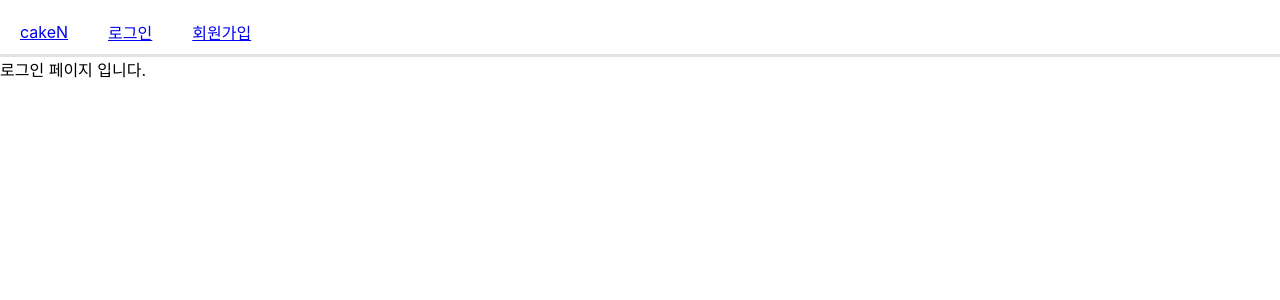
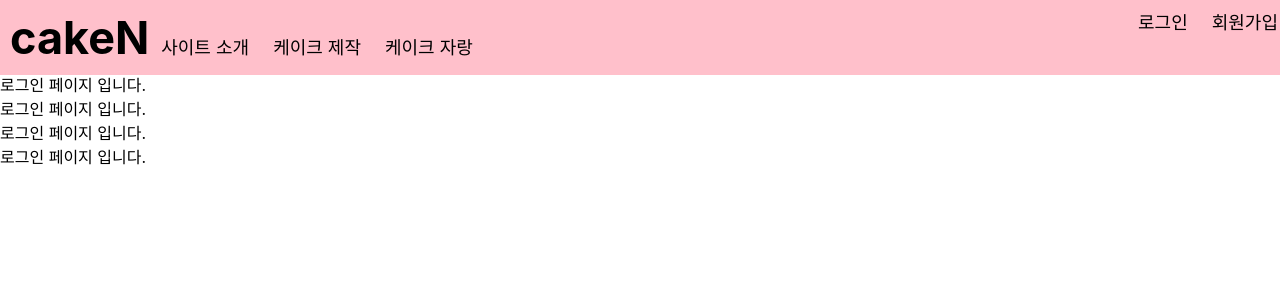
Before and after one commit to sm-CODE-IT/cakeN, a React (Create React App) app in the folder frontend/cake/: page /login in a window 1280 px wide. Shown: the top 300 px of the page. Built offline with nearby package versions, Linux system fonts and the light colour scheme.

Commit message:
[feat] 상단바 네비2

```diff
--- a/frontend/cake/src/App.css
+++ b/frontend/cake/src/App.css
@@ -1,14 +1,51 @@
-/* NaviHeader */
-header {
-  padding-top: 20px;
-  padding-bottom: 10px;
+/* body */
 
 
+/* NaviHeader */
+.NaviHeader {
+  overflow: hidden;
+
+  background-color: pink;
+  padding: 10px 10px; /* 줄어들기 전의 navbar 크기 */
+  transition: 0.4s; /* 패딩 줄어들 때 지연 */
+  position: fixed; /* sticky/fixed */
+  width: 100%;
+  top: 0; /* At the top */
+  z-index: 99;
+
+  text-align: center;
   display: flex;
-  align-items: center;
-  border-bottom: 3px solid #e2e2e2;
+  justify-content: space-between;
+
 }
 
-header a {
-  margin: 20px;
+/* 로고 속성 */
+#logo {
+  color: black;
+  font-size: 45px;
+  font-weight: bold;
+  text-decoration: none;
 }
+
+/* Navbar 링크 속성 지정 */
+.NaviHeader .menu {
+  color: black;
+  text-decoration: none;
+  padding: 12px;
+
+  font-size: 18px;
+  line-height: 25px;
+  border-radius: 4px;
+
+  transition: 0.5s;
+}
+
+
+/* 링크에 hover  */
+.NaviHeader .menu:hover {
+  background-color: cornsilk;
+}
+
+.NaviHeader .menu.active:hover {
+  background-color: cornsilk;
+}
--- a/frontend/cake/src/App.js
+++ b/frontend/cake/src/App.js
@@ -3,6 +3,9 @@ import './App.css';
 
 import NaviHeader from './components/NaviHeader';
 import Home from './pages/Home';
+import Intro from './pages/Intro';
+import Design from './pages/Design';
+import Contest from './pages/Contest';
 import Login from './pages/Login';
 import SignUp from './pages/SignUp';
 
@@ -14,6 +17,9 @@ function App() {
       <BrowserRouter>
         <Routes>
           <Route path='/' element={<Home />} />
+          <Route path='/intro' element={<Intro />} />
+          <Route path='/design' element={<Design />} />
+          <Route path='/contest' element={<Contest />} />
           <Route path='/login' element={<Login />} />
           <Route path='/signUp' element={<SignUp />} />
         </Routes>
--- a/frontend/cake/src/components/NaviHeader.js
+++ b/frontend/cake/src/components/NaviHeader.js
@@ -1,16 +1,16 @@
 const NaviHeader = () => {
 
     return (
-      <header>
-          <div>
-              <a href={"/"}>cakeN</a>
-              {/* <a href="./../">사이트 소개</a> */}
-              {/* <a href="">케이크 제작</a> */}
-              {/* <a href="">케이크 자랑</a> */}
+      <header className="NaviHeader">
+          <div className="left">
+              <a href={"/"} id="logo">cakeN</a>
+              <a href="/intro" className="menu">사이트 소개</a>
+              <a href="/design" className="menu">케이크 제작</a>
+              <a href="contest" className="menu">케이크 자랑</a>
           </div>
-          <div>
-              <a href={"/login"}>로그인</a>
-              <a href={"/signUp"}>회원가입</a>
+          <div className="right">
+              <a href={"/login"} className="menu">로그인</a>
+              <a href={"/signUp"} className="menu">회원가입</a>
           </div>
       </header>
     );
--- /dev/null
+++ b/frontend/cake/src/pages/Contest.js
@@ -0,0 +1,9 @@
+const Contest = () => {
+    return (
+        <div>
+            {"케이크 자랑."}
+        </div>
+    );
+};
+
+export default Contest;
--- /dev/null
+++ b/frontend/cake/src/pages/Design.js
@@ -0,0 +1,9 @@
+const Design = () => {
+    return (
+        <div>
+            {"케이크 제작한다잉."}
+        </div>
+    );
+};
+
+export default Design;
--- a/frontend/cake/src/pages/Home.js
+++ b/frontend/cake/src/pages/Home.js
@@ -1,6 +1,6 @@
 const Home = () => {
     return(
-        <h2>홈페이지</h2>
+        <h2>홈페이지dnkdmndskjsdkjdskldlksghs<br/>skskksksk<br/>skskksksk<br/>skskksksk</h2>
     );
 };
 
--- /dev/null
+++ b/frontend/cake/src/pages/Intro.js
@@ -0,0 +1,9 @@
+const Intro = () => {
+    return (
+        <div>
+            {"사이트 소개페이지"}
+        </div>
+    );
+};
+
+export default Intro;
--- a/frontend/cake/src/pages/Login.js
+++ b/frontend/cake/src/pages/Login.js
@@ -2,6 +2,18 @@ const Login = () => {
     return (
         <div>
             {"로그인 페이지 입니다."}
+            <br/>
+            {"로그인 페이지 입니다."}
+            <br/>
+            {"로그인 페이지 입니다."}
+            <br/>
+            {"로그인 페이지 입니다."}
+            <br/>
+            {"로그인 페이지 입니다."}
+            <br/>
+            {"로그인 페이지 입니다."}
+            <br/>{"로그인 페이지 입니다."}
+            <br/>
         </div>
     );
 };
```
